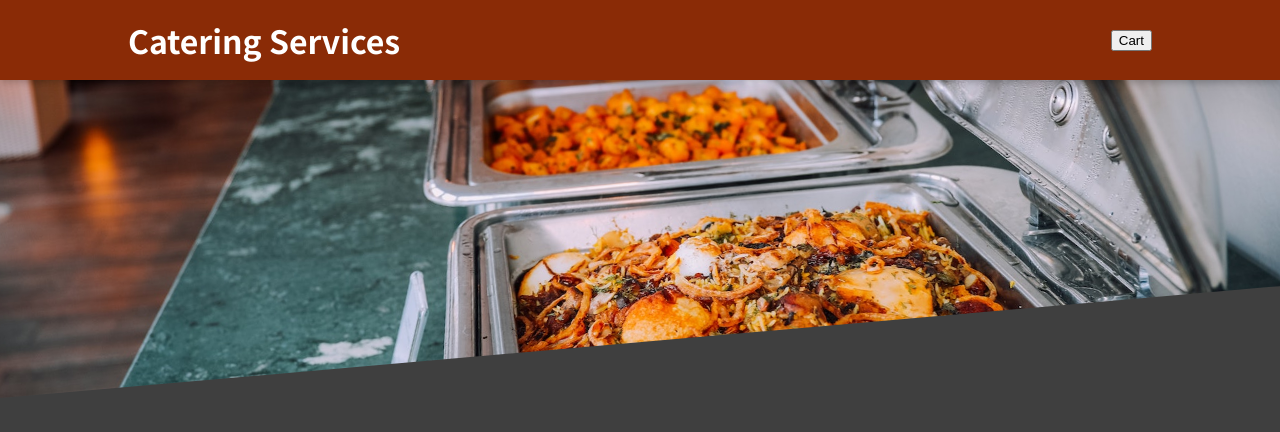
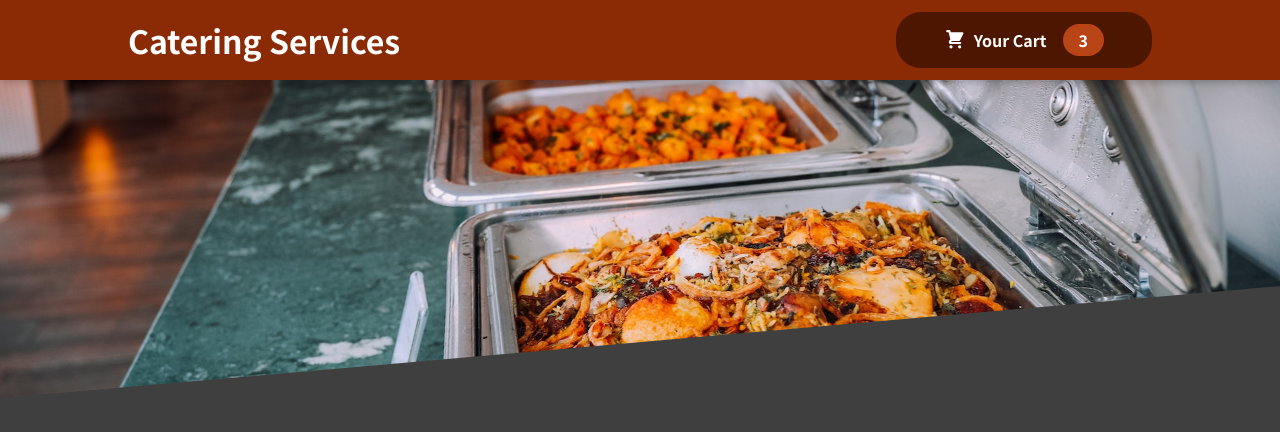
Before and after one commit to tonybejjani/REACT-food-order-app, a React (Create React App) app: page / in a window 1280 px wide. Shown: the top 432 px of the page. Built offline with nearby package versions, Linux system fonts and the light colour scheme.

Commit message:
add cart button component and styles

```diff
--- /dev/null
+++ b/src/components/Cart/CartIcons.js
@@ -0,0 +1,15 @@
+/** @format */
+
+const CartIcon = () => {
+  return (
+    <svg
+      xmlns="http://www.w3.org/2000/svg"
+      viewBox="0 0 20 20"
+      fill="currentColor"
+    >
+      <path d="M3 1a1 1 0 000 2h1.22l.305 1.222a.997.997 0 00.01.042l1.358 5.43-.893.892C3.74 11.846 4.632 14 6.414 14H15a1 1 0 000-2H6.414l1-1H14a1 1 0 00.894-.553l3-6A1 1 0 0017 3H6.28l-.31-1.243A1 1 0 005 1H3zM16 16.5a1.5 1.5 0 11-3 0 1.5 1.5 0 013 0zM6.5 18a1.5 1.5 0 100-3 1.5 1.5 0 000 3z" />
+    </svg>
+  );
+};
+
+export default CartIcon;
--- a/src/components/Layout/Header.js
+++ b/src/components/Layout/Header.js
@@ -3,13 +3,14 @@
 import { React, Fragment } from 'react';
 
 import mealsImage from '../../assets/meals.jpg';
+import HeaderCartButton from './HeaderCartButton';
 import classes from './Header.module.css';
 const Header = (props) => {
   return (
     <Fragment>
       <header className={classes.header}>
         <h1>Catering Services</h1>
-        <button>Cart</button>
+        <HeaderCartButton />
       </header>
       <div className={classes['main-image']}>
         <img src={mealsImage} alt="a table full of kept warm meals" />
--- a/src/components/Layout/HeaderCartButton.js
+++ b/src/components/Layout/HeaderCartButton.js
@@ -0,0 +1,18 @@
+/** @format */
+
+import CartIcon from '../Cart/CartIcons';
+import classes from './HeaderCartButton.module.css';
+
+const HeaderCartButton = (props) => {
+  return (
+    <button className={classes.button}>
+      <span className={classes.icon}>
+        <CartIcon />
+      </span>
+      <span>Your Cart</span>
+      <span className={classes.badge}>3</span>
+    </button>
+  );
+};
+
+export default HeaderCartButton;
```
Also changed, not shown: src/components/Layout/HeaderCartButton.module.css (renamed from src/components/Layout/HeaderCartButton.css).
